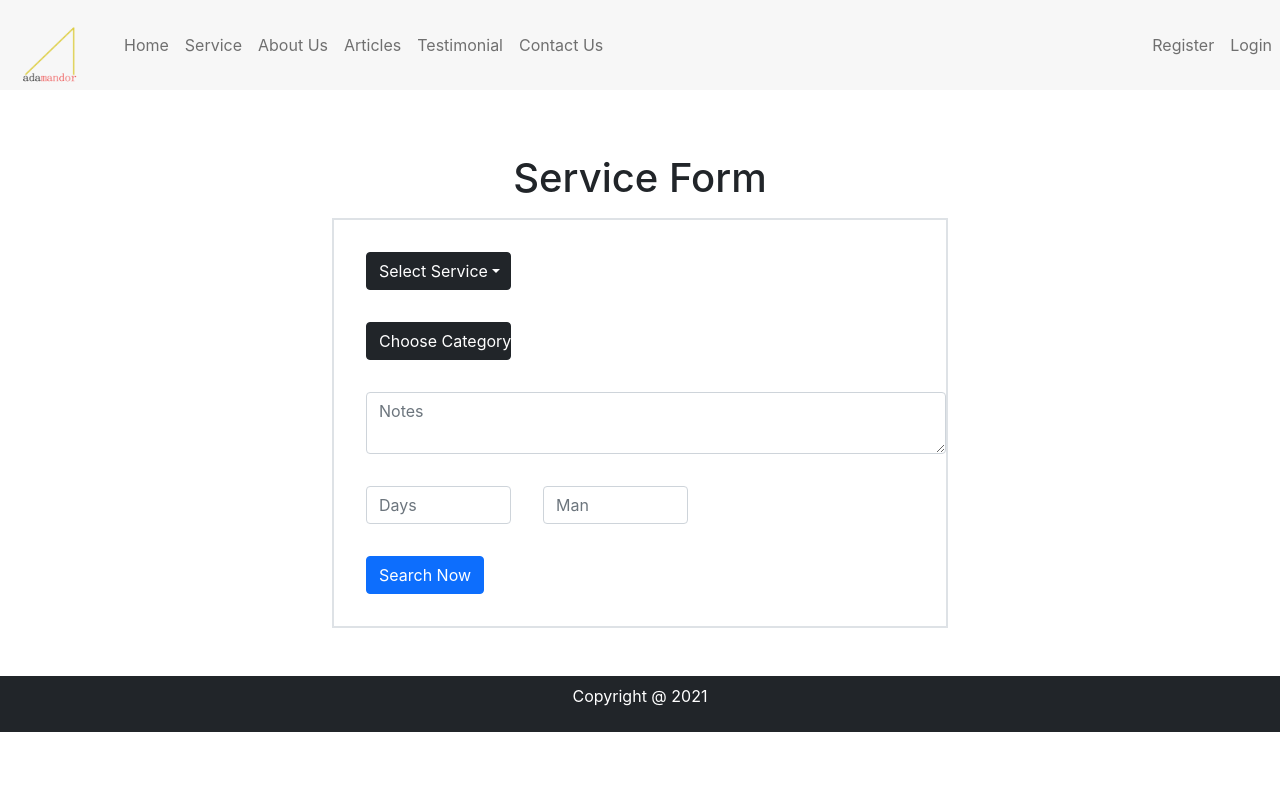
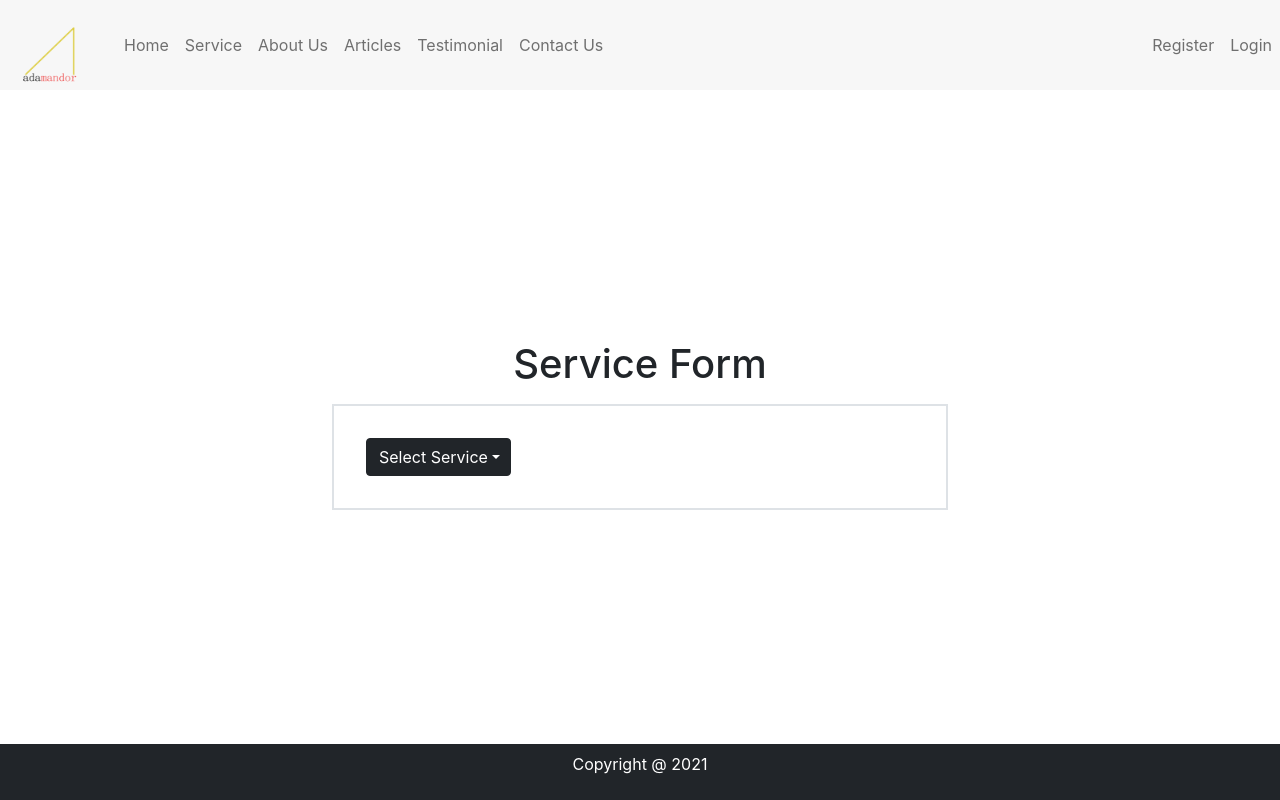
Before and after one commit to Faayakhun/Final--Project, a React (Create React App) app: page /service in a window 1280 px wide. Built offline with nearby package versions, Linux system fonts and the light colour scheme.

Commit message:
fix footer position

```diff
--- a/src/App.css
+++ b/src/App.css
@@ -1,3 +1,12 @@
+body {
+	min-height: 100%;
+	height: 100vh;
+}
+
+#wrap {
+	height: 100vh !important;
+}
+
 #carouselImg {
 	height: 700px !important;
 	object-fit: cover;
@@ -20,21 +29,19 @@
 	width: 100%;
 }
 
-.body-content{
+.body-content {
 	padding-top: 100px;
 	padding-bottom: 100px;
 }
-.body-content-login{
+.body-content-login {
 	padding-top: 100px;
 	padding-bottom: 250px;
 }
 
-.button-center{
+.button-center {
 	display: flex;
 	justify-content: space-around;
 }
-
-
 
 .App {
 	text-align: center;
--- a/src/App.js
+++ b/src/App.js
@@ -11,7 +11,8 @@
 
 function App() {
   return (
-    <div className="App">
+    <div id="wrap" className="App d-flex flex-column justify-content-between">
+
 
 
       <Router>
@@ -30,9 +31,6 @@
       </Router>
 
 
-
-
-
     </div>
   );
 }
--- a/src/index.js
+++ b/src/index.js
@@ -12,6 +12,8 @@
     <App />
   </Provider>,
   document.getElementById('root')
+
+
 );
 
 // If you want to start measuring performance in your app, pass a function
--- a/src/pages/Service.js
+++ b/src/pages/Service.js
@@ -91,28 +91,6 @@
                     {listMandor ? <ListMandor/> : <></>}
                     {listVendor ? <ListVendor/> : <></>}
 
-                    <Dropdown>
-                            <Dropdown.Toggle variant="dark" id="dropdown-basic" className="w-25 m-3">
-                                {category}
-                            </Dropdown.Toggle>
-                            <Dropdown.Menu>
-                                <Dropdown.Item href="#/action-1" onClick={hitCategory}>Renovation</Dropdown.Item>
-                                <Dropdown.Item href="#/action-1" onClick={hitCategory}>Repairment</Dropdown.Item>
-                                <Dropdown.Item href="#/action-1" onClick={hitCategory}>Installment</Dropdown.Item>
-                            </Dropdown.Menu>
-                    </Dropdown>
-
-
-
-                    <Form.Control as="textarea" onChange={trackNotes} placeholder="Notes" className="w-100 m-3" />
-                    <Form.Group className=" d-flex justify-content-start">
-                        <Form.Control onChange={trackJumlahHari} placeholder="Days" className="w-25 m-3" />
-                        <Form.Control onChange={trackJumlahTukang} placeholder="Man" className="w-25 m-3" />
-                    </Form.Group>
-
-                    <Button className="m-3" onClick={hit}>Search Now</Button>
-
-
                 </Form>
 
 
```
